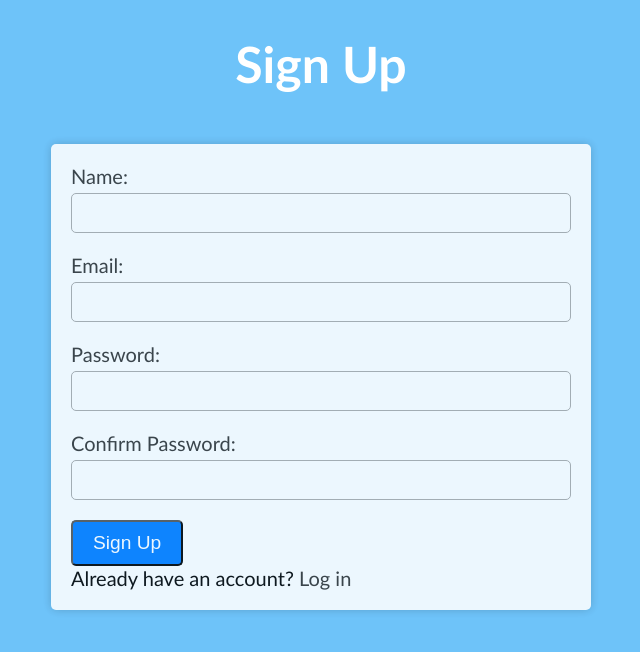
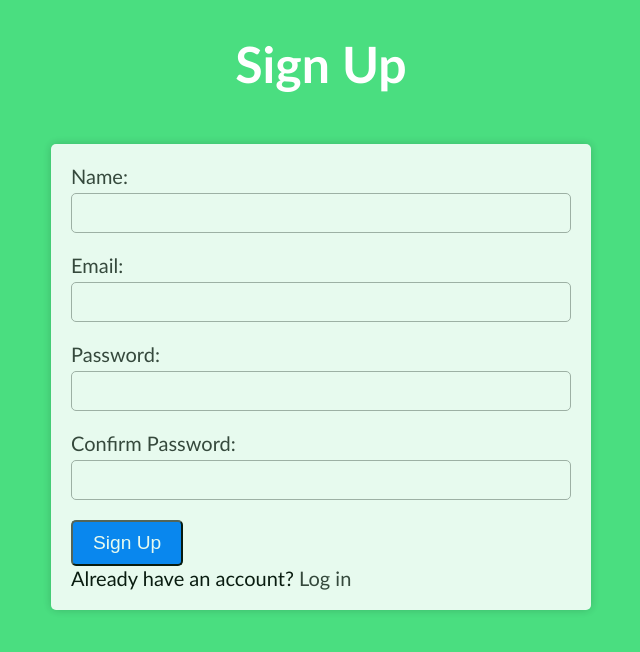
Before and after one commit to Lukefrotts227/pennapps2023, a React (Create React App) app in the folder pennapps/client/: page /Signup in a window 1280 px wide. Shown: the top 652 px of the page, without its empty margins (319-959 px from the left). Built offline with nearby package versions, Linux system fonts and the light colour scheme.

Commit message:
finishing

```diff
--- a/pennapps/client/package.json
+++ b/pennapps/client/package.json
@@ -37,5 +37,8 @@
       "last 1 safari version"
     ]
   },
-  "proxy": "http://localhost:5000"
+  "proxy": "http://localhost:5000",
+  "devDependencies": {
+    "tailwindcss": "^3.3.3"
+  }
 }
--- a/pennapps/client/src/App.css
+++ b/pennapps/client/src/App.css
@@ -25,7 +25,7 @@
 }
 
 .App-link {
-  color: #61dafb;
+  color: #16a34a;
 }
 
 @keyframes App-logo-spin {
--- a/pennapps/client/src/components/Style.css
+++ b/pennapps/client/src/components/Style.css
@@ -1,6 +1,6 @@
 body {
     font-family: Calibri, sans-serif;
-     background-color: #6ec3f9;
+     background-color: #4ade80;
 }
 #header {
     background-color: #5A5377;
```
Also changed, not shown: 3 other files (tests, documents, lock files or other folders).
